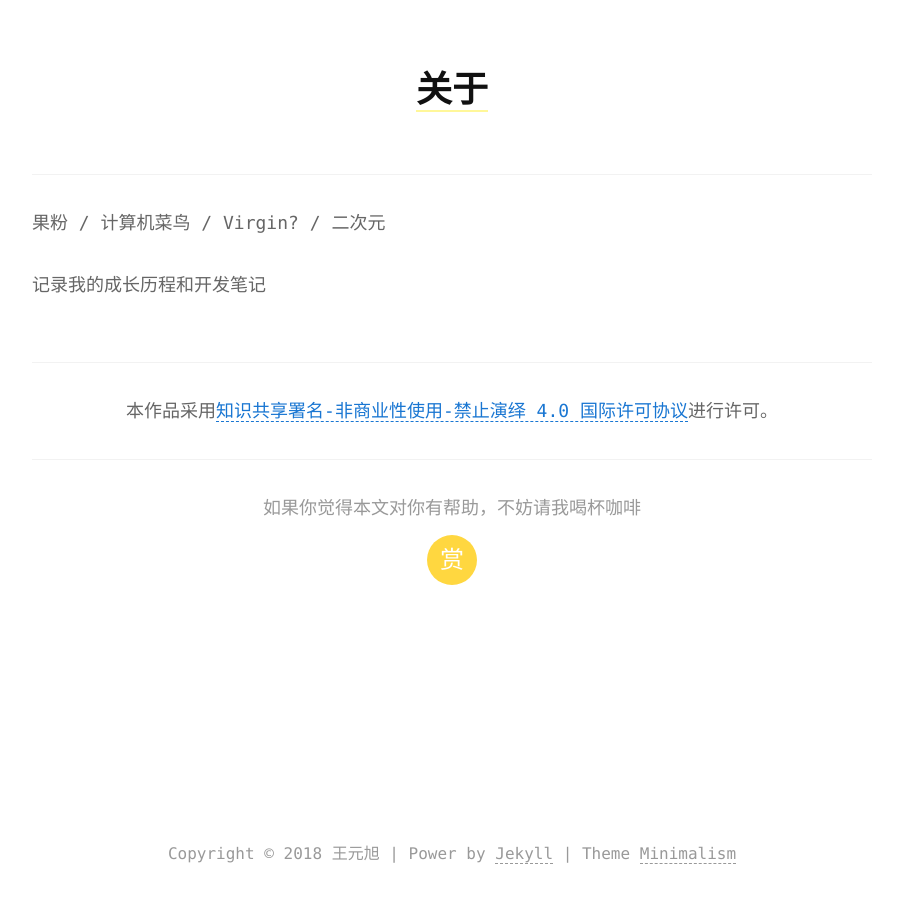
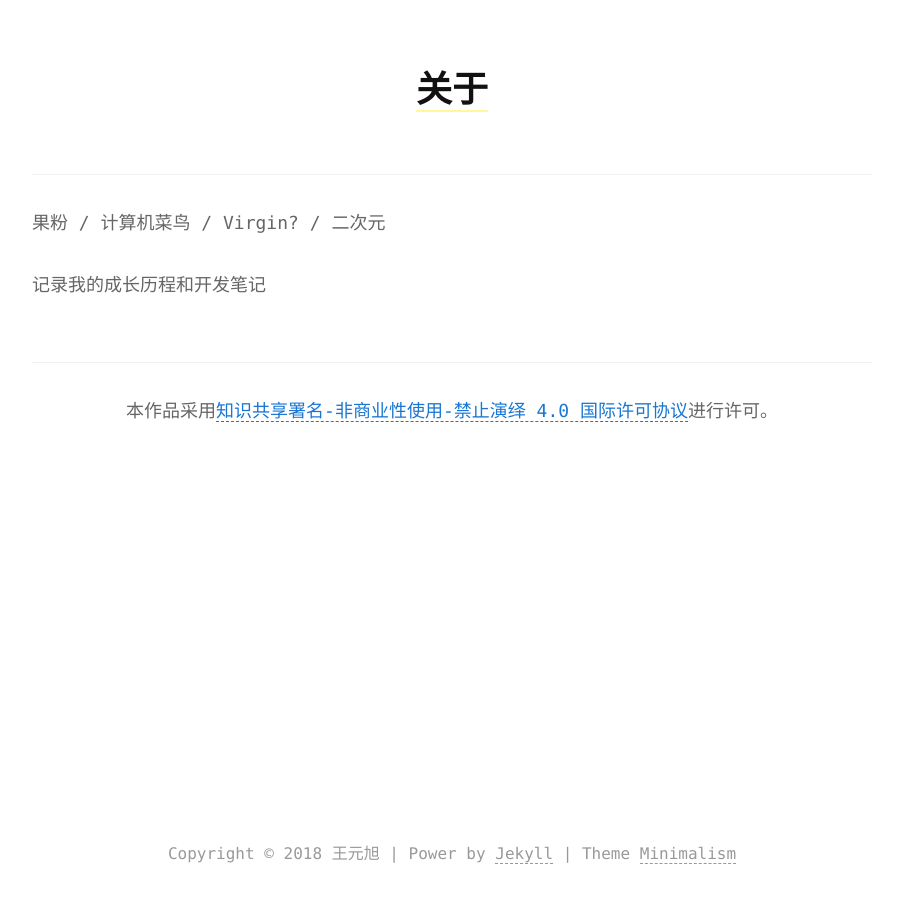
Before and after one commit to mao-li/mao-li.github.io, a Jekyll site: the page built from about.md, in a window 1280 px wide. Shown: the whole page, without its empty margins (188-1091 px from the left). Built offline with Jekyll 4.4.1, drawn with Linux system fonts in a browser that asks for light colours; part of the change alters nothing that is shown.

Commit message:
Update _config.yml

```diff
--- a/_config.yml
+++ b/_config.yml
@@ -26,8 +26,8 @@ github: https://github.com/mao-li
 rss: true
 
 copy_with_declaration: true
-reward: true
-reward_description: 如果你觉得本文对你有帮助，不妨请我喝杯咖啡
+reward: false
+# reward_description: 如果你觉得本文对你有帮助，不妨请我喝杯咖啡
 
 theme: jekyll-theme-minimal
 
```
